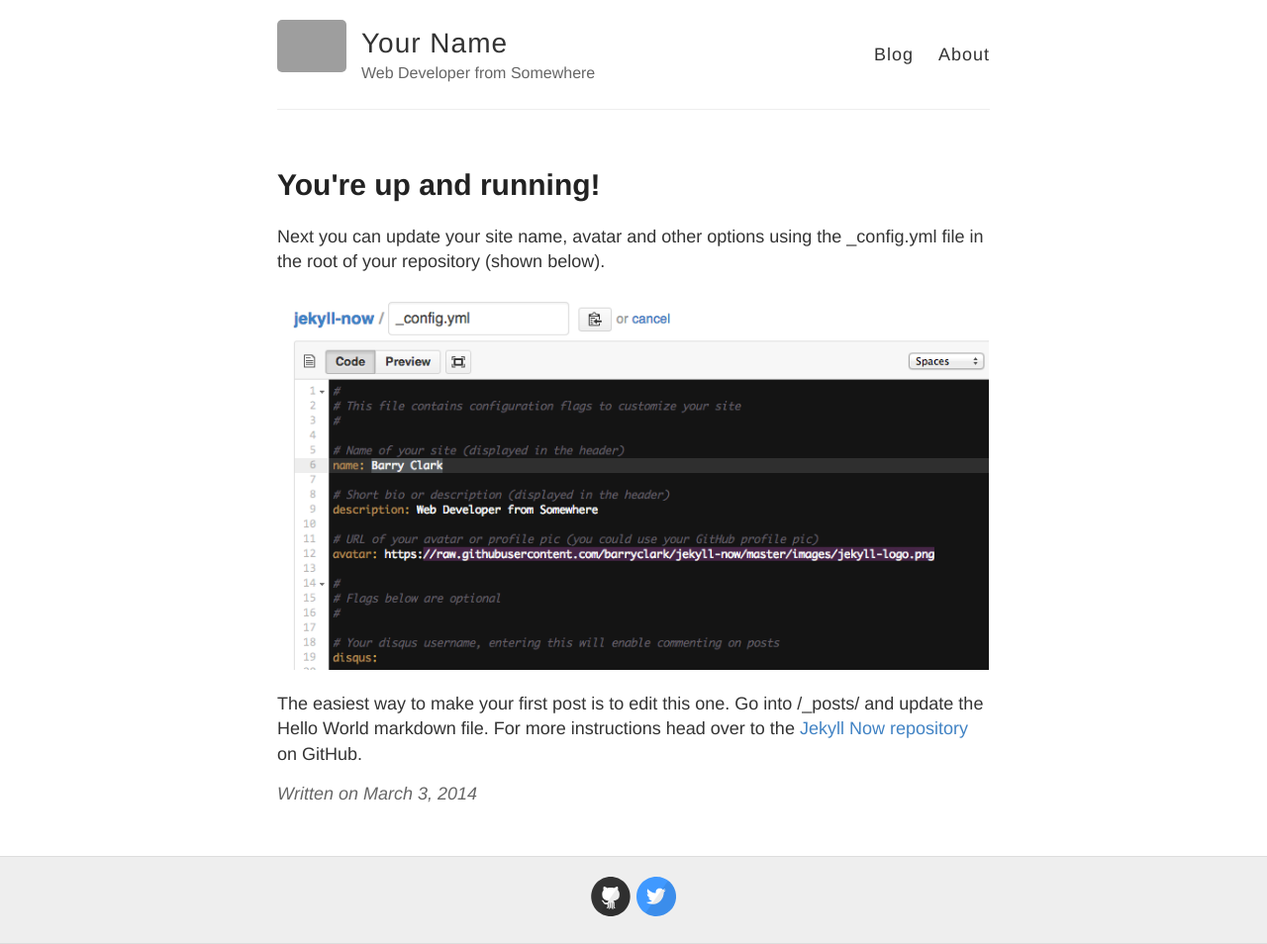
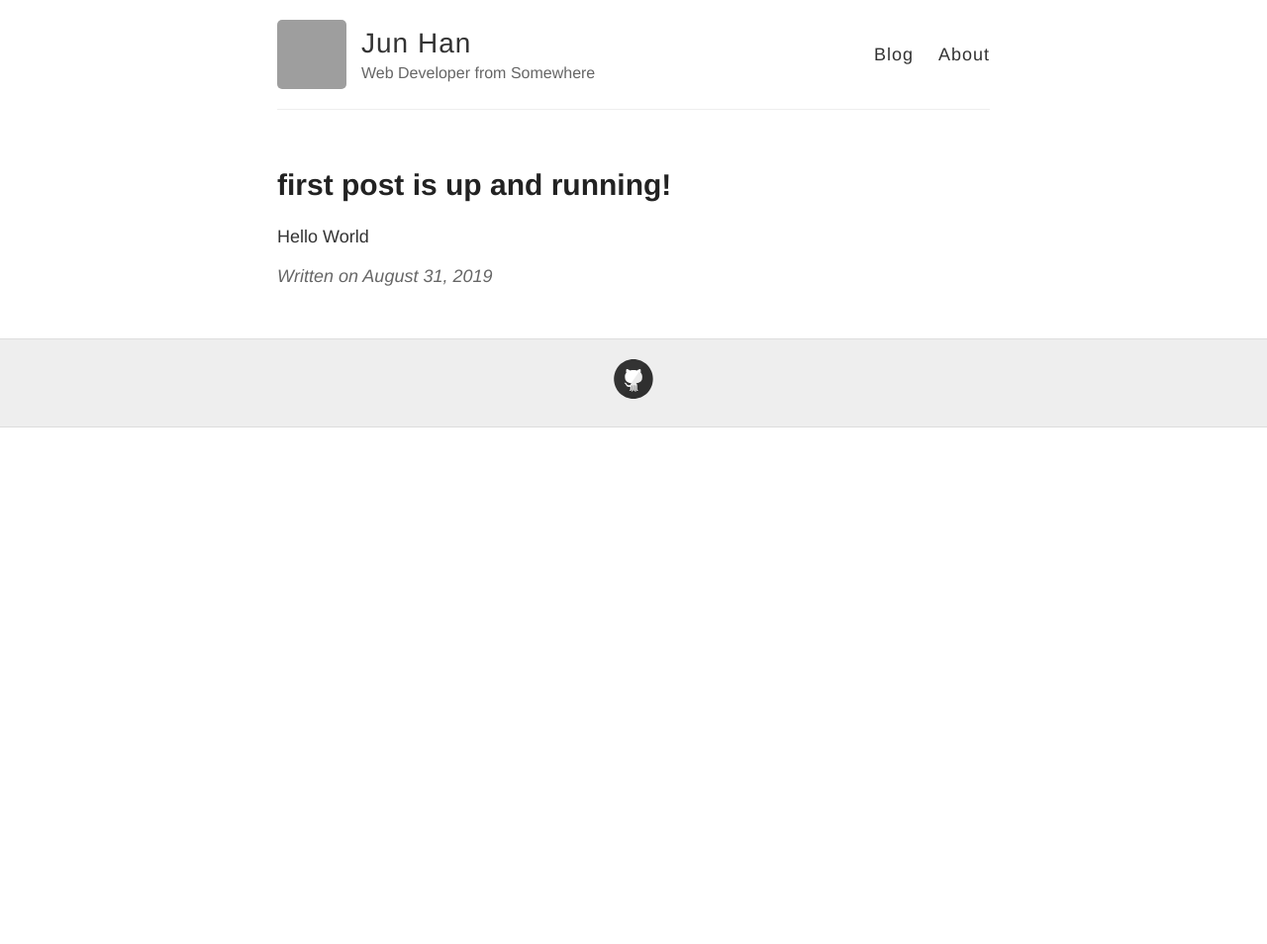
Before and after one commit to junhan/junhan.github.io, a Jekyll site: the page built from _posts/2019-8-31-Hello-World.md, in a window 1280 px wide. Shown: the whole page at 99% size. Built offline with Jekyll 4.4.1, drawn with Linux system fonts in a browser that asks for light colours; after the commit the page ends 900 px from its top, so only the background shows below that; grey boxes are pictures that could not be loaded.

Commit message:
udpate site

```diff
--- a/_config.yml
+++ b/_config.yml
@@ -3,13 +3,13 @@
 #
 
 # Name of your site (displayed in the header)
-name: Your Name
+name: Jun Han
 
 # Short bio or description (displayed in the header)
 description: Web Developer from Somewhere
 
 # URL of your avatar or profile pic (you could use your GitHub profile pic)
-avatar: https://raw.githubusercontent.com/barryclark/jekyll-now/master/images/jekyll-logo.png
+avatar: https://avatars3.githubusercontent.com/u/754788?s=460&v=4
 
 #
 # Flags below are optional
@@ -21,12 +21,12 @@ footer-links:
   email:
   facebook:
   flickr:
-  github: barryclark/jekyll-now
+  github: https://github.com/junhan
   instagram:
   linkedin:
   pinterest:
   rss: # just type anything here for a working RSS icon
-  twitter: jekyllrb
+  twitter:
   stackoverflow: # your stackoverflow profile, e.g. "users/50476/bart-kiers"
   youtube: # channel/<your_long_string> or user/<user-name>
   googleplus: # anything in your profile username that comes after plus.google.com/
--- a/_posts/2014-3-3-Hello-World.md
+++ /dev/null
@@ -1,10 +0,0 @@
----
-layout: post
-title: You're up and running!
----
-
-Next you can update your site name, avatar and other options using the _config.yml file in the root of your repository (shown below).
-
-![_config.yml]({{ site.baseurl }}/images/config.png)
-
-The easiest way to make your first post is to edit this one. Go into /_posts/ and update the Hello World markdown file. For more instructions head over to the [Jekyll Now repository](https://github.com/barryclark/jekyll-now) on GitHub.
```
Also changed, not shown: _posts/2019-8-31-Hello-World.md (added, +6 -0 lines).
